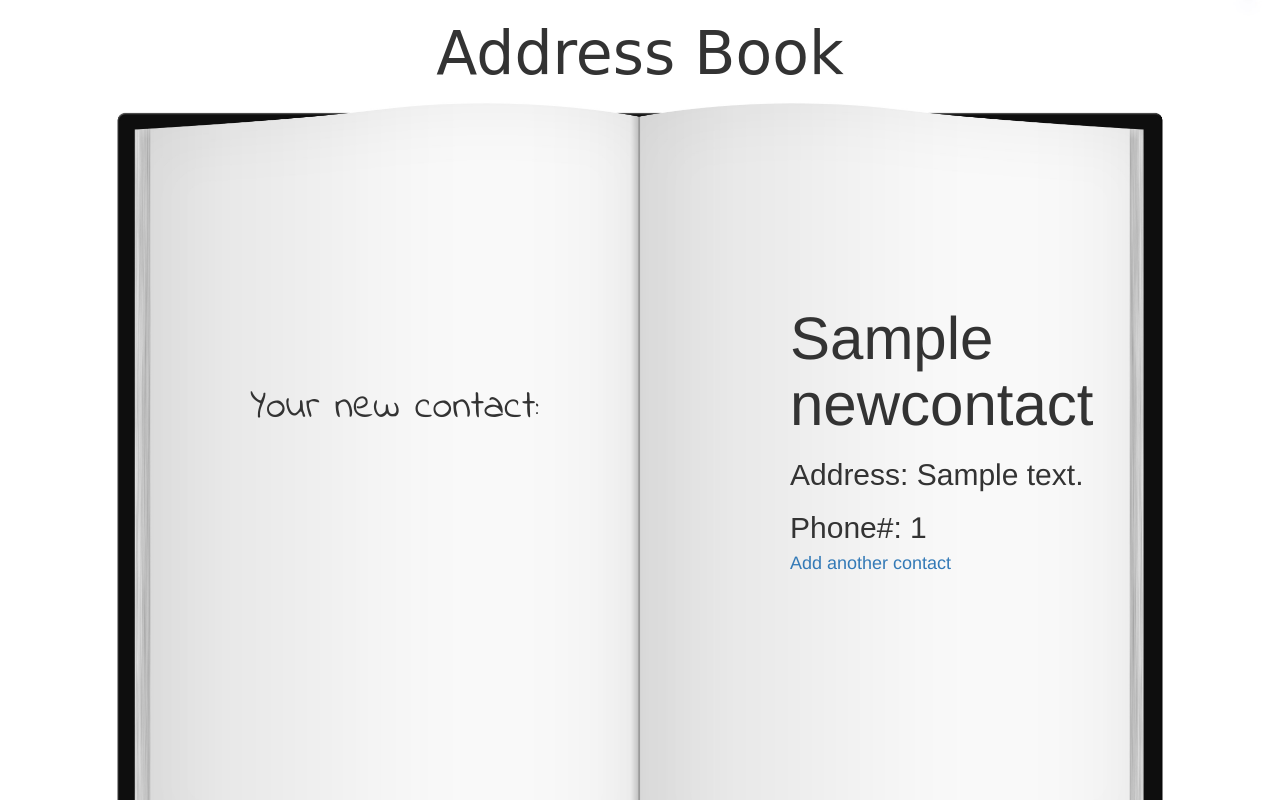
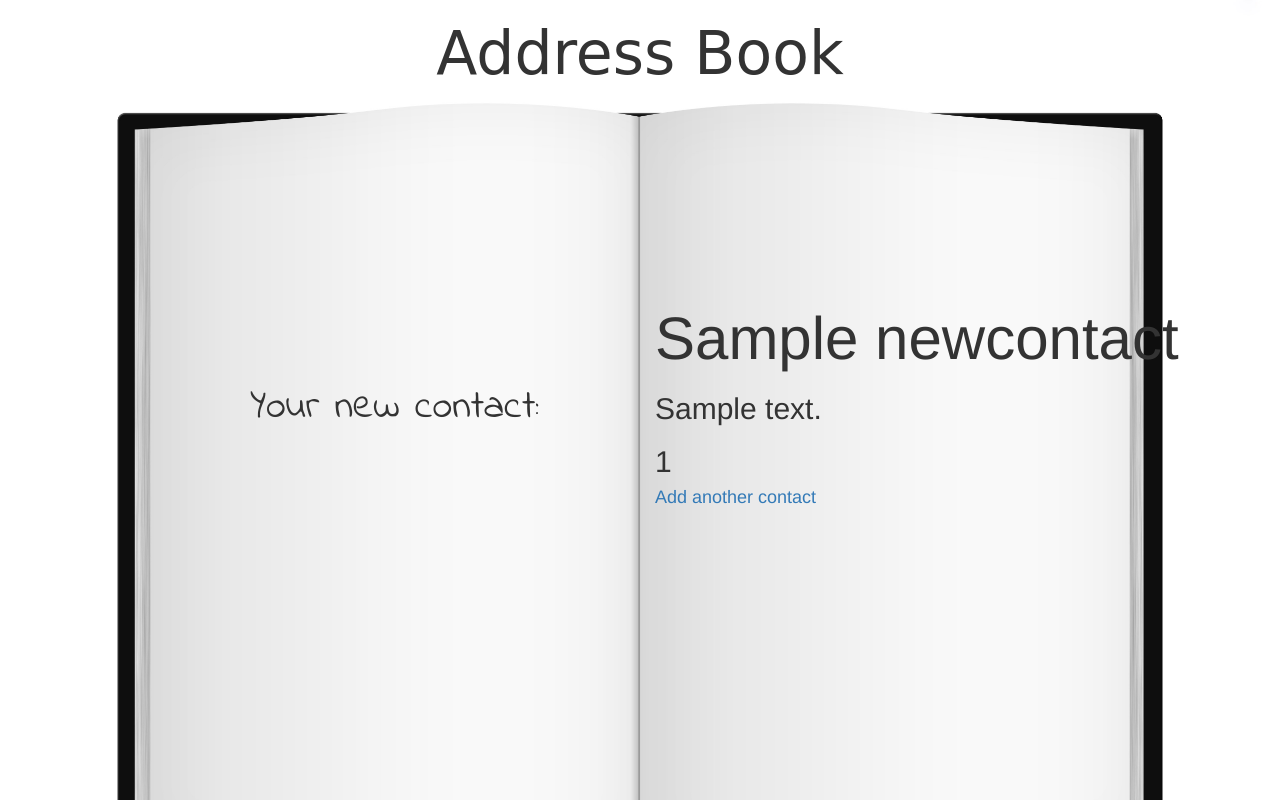
Before and after one commit to danlauby/php-address-book, a PHP site: template views/contacts.html.twig in a window 1280 px wide. Run offline with PHP 8.4, Linux system fonts and the light colour scheme; the template is opened without the code that fills it: most values are stand-ins (such as "Sample title", 1, 10 or a date in 2020); some libraries are stand-ins or nearby versions; some web fonts are replaced.

Commit message:
Fix margin in contacts.html.twig and remove deleteAll() when validating form

```diff
--- a/app/app.php
+++ b/app/app.php
@@ -31,7 +31,6 @@
          $new_contact = new Contact($name, $address, $phone_number);
          $new_contact->save();
          if (empty($name) || empty($address) || empty($phone_number)) {
-             Contact::deleteAll();
              return $app['twig']->render('home.html.twig', array('contacts' => Contact::getAll()));
          };
          return $app['twig']->render('contacts.html.twig', array('newcontact' => $new_contact));
--- a/views/contacts.html.twig
+++ b/views/contacts.html.twig
@@ -17,8 +17,8 @@
                 </div>
                 <div class="col-md-6 contact-info">
                     <h3 id="contact-name">{{ newcontact.getName }}</h3>
-                    <h3><span class="fancy">Address:    </span>{{ newcontact.getAddress }}</h3>
-                    <h3><span class="fancy">Phone#:     </span>{{ newcontact.getPhoneNumber }}</h3>
+                    <h3>{{ newcontact.getAddress }}</h3>
+                    <h3>{{ newcontact.getPhoneNumber }}</h3>
                     <h4><a href="/">Add another contact</a></h4>
                 </div>
             </div>
--- a/views/home.html.twig
+++ b/views/home.html.twig
@@ -15,6 +15,7 @@
                 <div class="col-md-6">
                     <h2 id="enter-contact">Enter a new contact:</h2>
                     <form class="form-group contact-form" action="/contacts" method="post">
+                        <p>* All fields required</p>
                         <label for="name">Name:</label>
                         <input type="text" name="name" class="form-control">
                         <label for="address">Address:</label>
@@ -29,7 +30,6 @@
                 </div>
                 <div class="col-md-6">
                     {% if contacts is empty %}
-                    <!-- <h2>Please fill out all fields in form</h3> -->
                     <img id="icon" src="{{ app.request.getbaseurl }}/assests/img/address-book.png" alt="image of an address book">
                 {% endif %}
                 {% if contacts is not empty %}
--- a/web/assests/css/styles.css
+++ b/web/assests/css/styles.css
@@ -43,6 +43,10 @@ form.contact-form {
     margin-left: 60px;
 }
 
+.warning {
+    color: red;
+}
+
 .delete-button {
     margin-left: 430px;
     margin-top: -90px;
@@ -60,7 +64,7 @@ form.contact-form {
 
 .contact-info {
     margin-top: 70px;
-    padding-left: 150px;
+    /*padding-left: 50px;*/
 }
 
 .clear {
```
Also changed, not shown: README.md.
